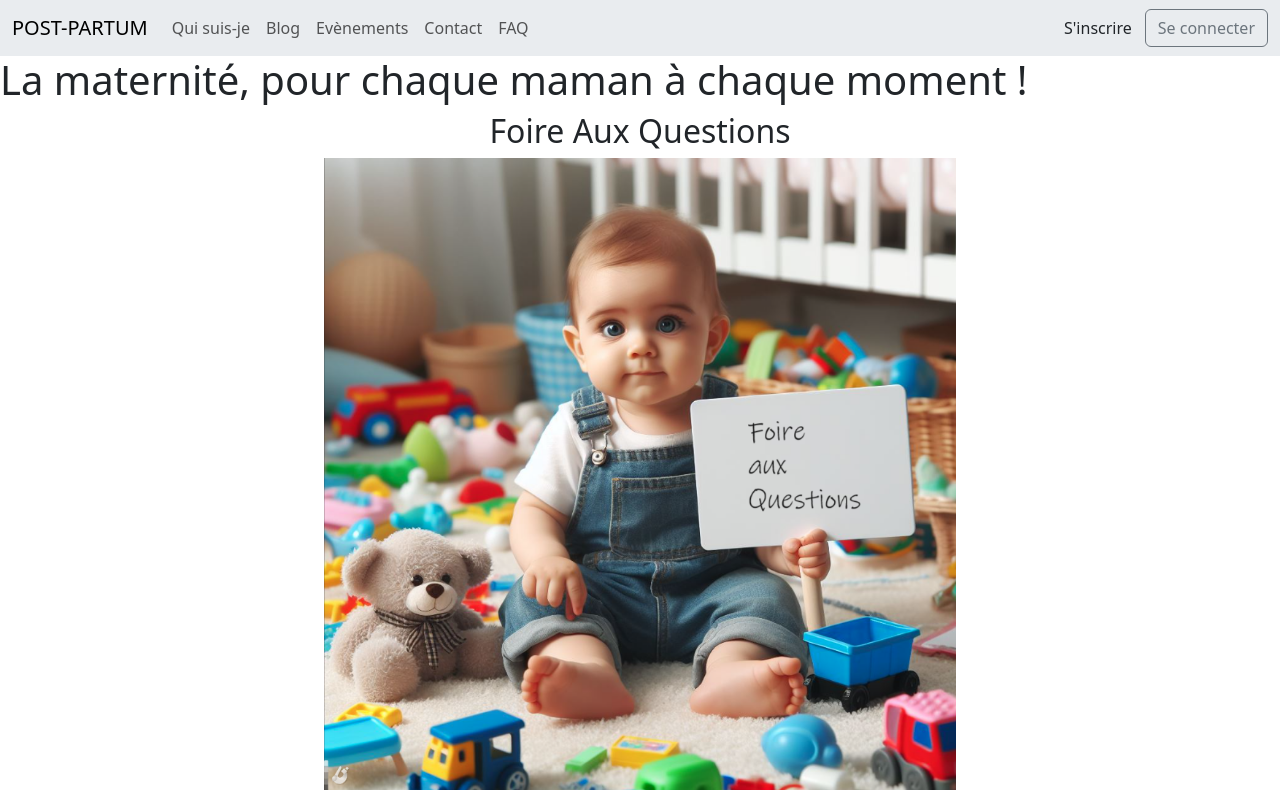
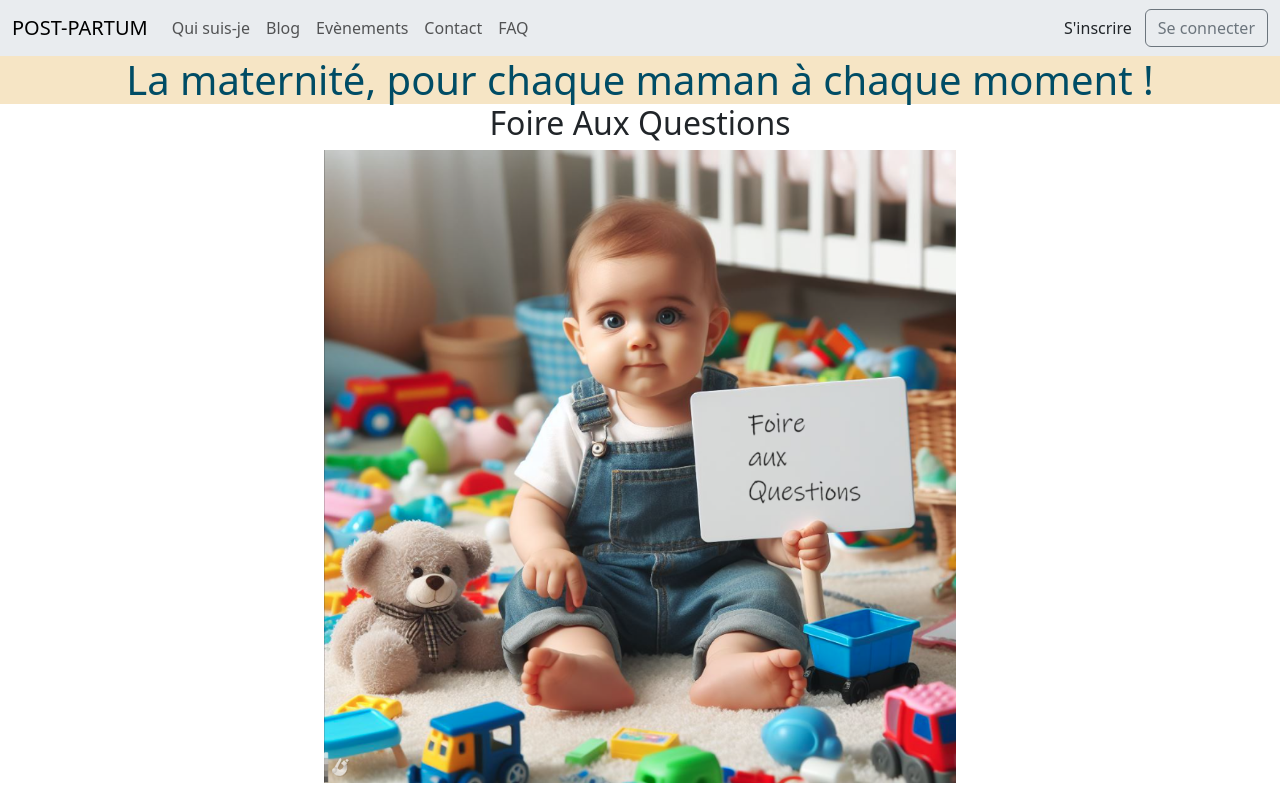
Before and after one commit to Jonathan-Saenger/Post_partum, a Symfony app: template templates/faq.html.twig in a window 1280 px wide. Shown: the top 790 px of the page. Run offline with Twig, Linux system fonts and the light colour scheme; the template is opened without the code that fills it, so the values that code supplies are empty; some libraries are stand-ins or nearby versions.

Commit message:
MAIN > Modification du titre H1

```diff
--- a/templates/partials/header.html.twig
+++ b/templates/partials/header.html.twig
@@ -43,5 +43,14 @@
             </div>
         </div>
     </nav>
-    <h1> La maternité, pour chaque maman à chaque moment ! </h1>
  </header>
+     <h1 class="titre_principal"> La maternité, pour chaque maman à chaque moment ! </h1>
+
+ <style>
+    .titre_principal {
+        background-color: #F6E5C5;
+        margin: 0;
+        text-align: center;
+        color: #004C65;
+    }
+ </style>
```
